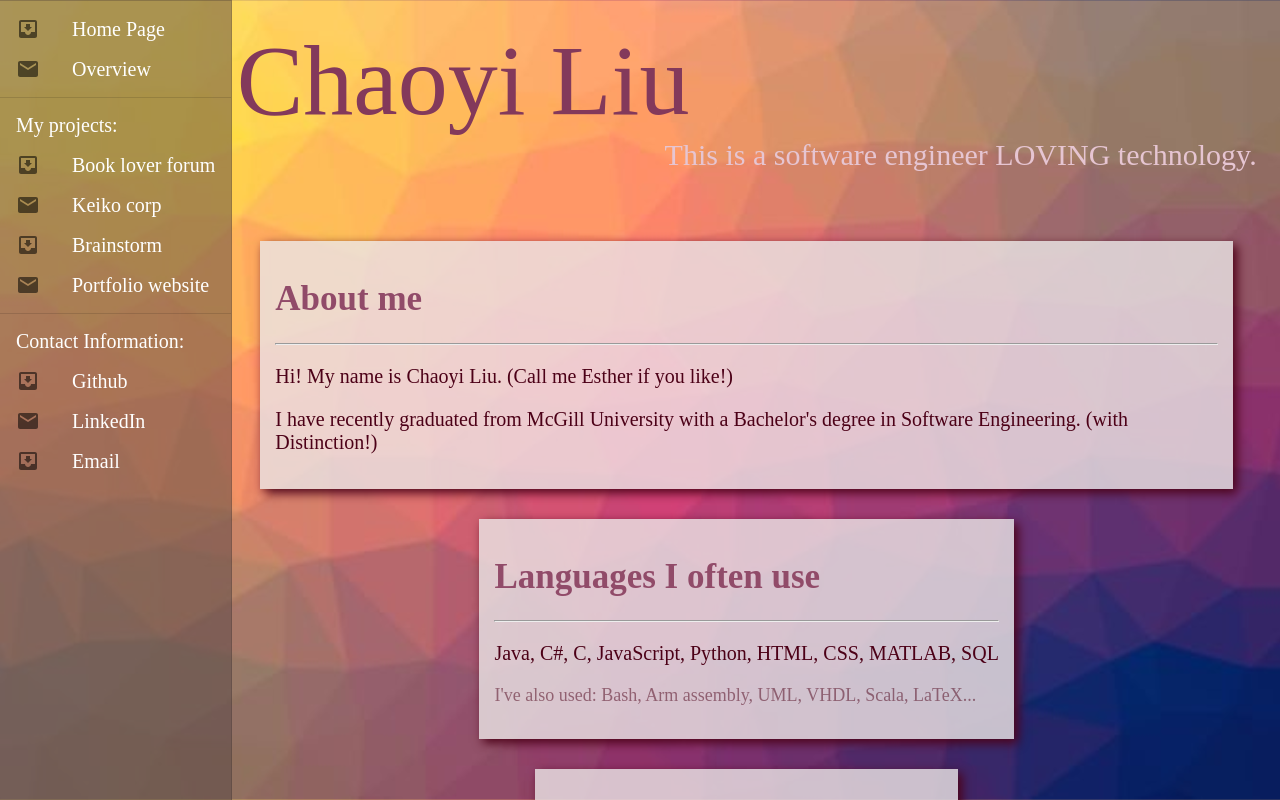
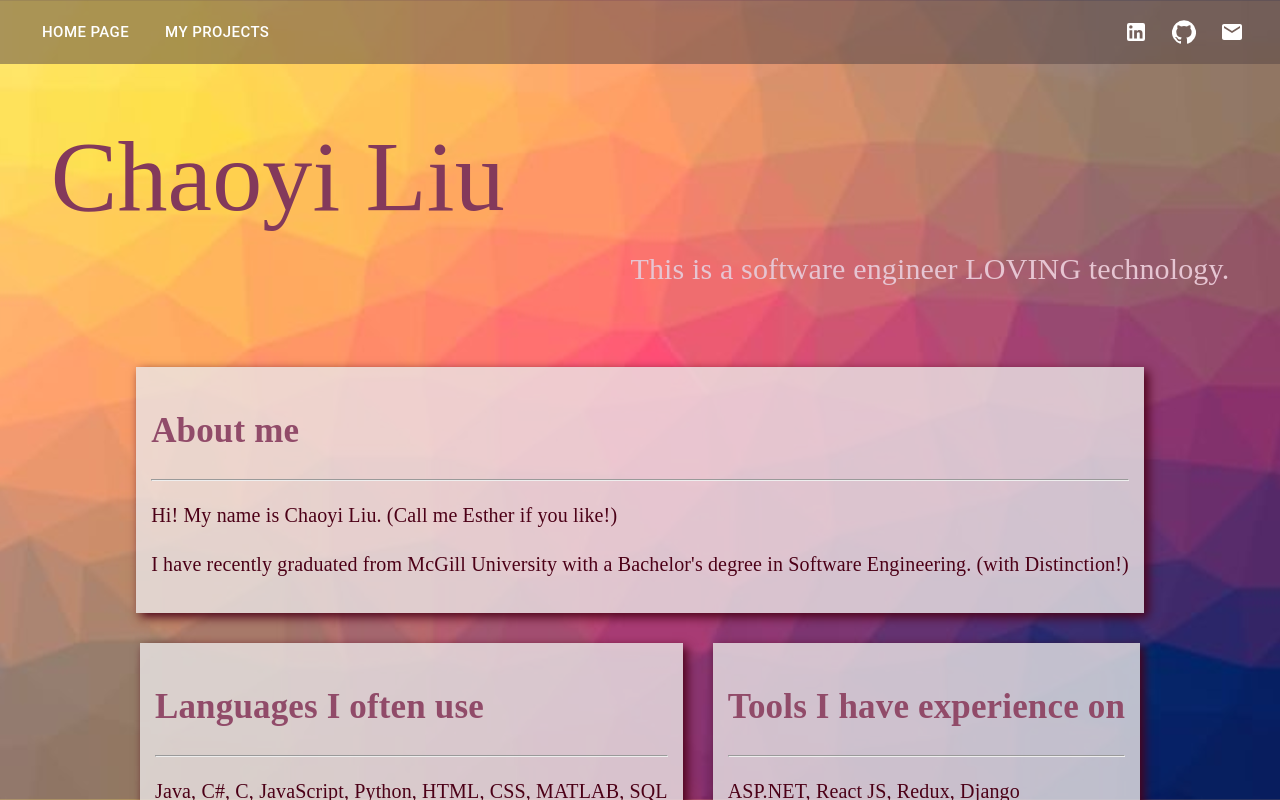
Before and after one commit to estherliu/portfolio, a React (Create React App) app: page / in a window 1280 px wide. Shown: the top 800 px of the page. Built offline with nearby package versions, Linux system fonts and the light colour scheme; a web font is replaced by a local one.

Commit message:
change sidebar to appbar

```diff
--- a/src/App.js
+++ /dev/null
@@ -1,38 +0,0 @@
-import React from "react";
-import Header from "./components/Header/Header";
-import Intro from "./components/Intro/Intro";
-import Languages from "./components/Languages/Languages";
-import Tools from "./components/Tools/Tools";
-import MyNavbar from "./components/MyNavbar/MyNavbar";
-import "./App.css";
-import {Grid} from "@material-ui/core";
-
-function App() {
-  return (
-    <div>
-      <Grid container>
-        <Grid item xs={2}>
-          <MyNavbar />
-        </Grid>
-        <Grid item xs={10}>
-          <div className="head">
-            <Header />
-          </div>
-          <div className="panelline">
-            <div className="panel">
-              <Intro />
-            </div>
-            <div className="panel">
-              <Languages />
-            </div>
-            <div className="panel">
-              <Tools />
-            </div>
-          </div>
-        </Grid>
-      </Grid>
-    </div>
-  );
-}
-
-export default App;
--- /dev/null
+++ b/src/components/Appbar/Appbar.css
@@ -0,0 +1,3 @@
+.contacts{
+    background-color: white;
+}
--- /dev/null
+++ b/src/components/Appbar/Appbar.js
@@ -0,0 +1,104 @@
+import React from "react";
+import {
+  makeStyles,
+  useScrollTrigger,
+  CssBaseline,
+  AppBar,
+  Toolbar,
+  Container,
+  Box,
+  Button,
+  IconButton,
+} from "@material-ui/core";
+import LinkedInIcon from "@material-ui/icons/LinkedIn";
+import GitHubIcon from "@material-ui/icons/GitHub";
+import EmailIcon from "@material-ui/icons/Email";
+import MyContent from "../MyContent/MyContent";
+
+function ElevationScroll(props) {
+  const { children, window } = props;
+  // Note that you normally won't need to set the window ref as useScrollTrigger
+  // will default to window.
+  // This is only being set here because the demo is in an iframe.
+  const trigger = useScrollTrigger({
+    disableHysteresis: true,
+    threshold: 0,
+    target: window ? window() : undefined,
+  });
+
+  return React.cloneElement(children, {
+    elevation: trigger ? 4 : 0,
+  });
+}
+
+const useStyles = makeStyles((theme) => ({
+  appbar: {
+    background: "rgba(87, 69, 69, 0.5)",
+    color: "white",
+  },
+  toolbar: {
+    display: "flex",
+    justifyContent: "space-between",
+    flexWrap: "wrap"
+  },
+  button: {
+    margin: 10,
+    color: "white",
+    borderColor: "white",
+    fontSize: 15,
+    fontStyle: "bold",
+  },
+  icon: {
+    color: "white",
+  },
+}));
+
+function Appbar(props) {
+  const styles = useStyles();
+  return (
+    <React.Fragment>
+      <CssBaseline />
+      <ElevationScroll {...props}>
+        <AppBar className={styles.appbar}>
+          <Toolbar className={styles.toolbar}>
+            <div>
+              <Button className={styles.button}>Home Page</Button>
+              <Button className={styles.button}>My Projects</Button>
+            </div>
+            <div className="contacts">
+              <IconButton
+                className={styles.icon}
+                href="https://www.linkedin.com/in/chaoyi-liu-a8a3b4149/"
+                target="_blank"
+              >
+                <LinkedInIcon />
+              </IconButton>
+              <IconButton
+                className={styles.icon}
+                href="https://github.com/estherliu"
+                target="_blank"
+              >
+                <GitHubIcon />
+              </IconButton>
+              <IconButton
+                className={styles.icon}
+                href="mailto:chaoyi97@gmail.com"
+              >
+                <EmailIcon />
+              </IconButton>
+            </div>
+          </Toolbar>
+        </AppBar>
+      </ElevationScroll>
+
+      <Toolbar />
+      <Container>
+        <Box my={2}>
+          <MyContent />
+        </Box>
+      </Container>
+    </React.Fragment>
+  );
+}
+
+export default Appbar;
--- a/src/App.css
+++ b/src/components/MyContent/MyContent.css
@@ -1,9 +1,3 @@
-body{
-    margin: 0px 0px;
-    background: url("./bg.jpeg") no-repeat center center fixed;
-    background-size: cover;
-}
-
 .head{
     text-align: center;
     margin: 2px;
--- /dev/null
+++ b/src/components/MyContent/MyContent.js
@@ -0,0 +1,29 @@
+import React from "react";
+import Tools from "../Tools/Tools";
+import Header from "../Header/Header";
+import Languages from "../Languages/Languages";
+import Intro from "../Intro/Intro";
+import "./MyContent.css";
+
+function MyContent() {
+  return (
+    <React.Fragment>
+      <div className="head">
+        <Header />
+      </div>
+      <div className="panelline">
+        <div className="panel">
+          <Intro />
+        </div>
+        <div className="panel">
+          <Languages />
+        </div>
+        <div className="panel">
+          <Tools />
+        </div>
+      </div>
+    </React.Fragment>
+  );
+}
+
+export default MyContent;
--- a/src/components/MyNavbar/MyNavbar.css
+++ /dev/null
@@ -1,11 +0,0 @@
-.listtext{
-    font-family: 'Playfair Display', serif;
-    font-size: 20px;
-}
-
-.bar{
-    background-color: rgba(87, 69, 69, 0.5);
-    background-size: cover;
-    color: white;
-    font-size: 30px;
-}
--- a/src/components/MyNavbar/MyNavbar.js
+++ /dev/null
@@ -1,75 +0,0 @@
-import React from "react";
-import {
-  makeStyles,
-  Divider,
-  List,
-  ListItem,
-  ListItemIcon,
-  Drawer,
-} from "@material-ui/core";
-import InboxIcon from "@material-ui/icons/MoveToInbox";
-import MailIcon from "@material-ui/icons/Mail";
-import "./MyNavbar.css";
-
-const useStyles = makeStyles({
-  paper: {
-    background: 'rgba(87, 69, 69, 0.5)',
-    color: 'white'
-  }
-});
-function MyNavbar() {
-  const styles = useStyles();
-
-  return (
-    <div>
-      <Drawer anchor="left" variant="permanent" classes={{paper:styles.paper}}>
-        <Divider />
-        <List>
-          {["Home Page", "Overview"].map((text, index) => (
-            <ListItem button key={text}>
-              <ListItemIcon>
-                {index % 2 === 0 ? <InboxIcon /> : <MailIcon />}
-              </ListItemIcon>
-              <div className="listtext">{text}</div>
-            </ListItem>
-          ))}
-        </List>
-        <Divider />
-        <List>
-          <ListItem>
-            <div className="listtext">My projects:</div>
-          </ListItem>
-          {[
-            "Book lover forum",
-            "Keiko corp",
-            "Brainstorm",
-            "Portfolio website",
-          ].map((text, index) => (
-            <ListItem button key={text}>
-              <ListItemIcon>
-                {index % 2 === 0 ? <InboxIcon /> : <MailIcon />}
-              </ListItemIcon>
-              <div className="listtext">{text}</div>
-            </ListItem>
-          ))}
-        </List>
-        <Divider />
-        <List>
-          <ListItem>
-            <div className="listtext">Contact Information:</div>
-          </ListItem>
-          {["Github", "LinkedIn", "Email"].map((text, index) => (
-            <ListItem button key={text}>
-              <ListItemIcon>
-                {index % 2 === 0 ? <InboxIcon /> : <MailIcon />}
-              </ListItemIcon>
-              <div className="listtext">{text}</div>
-            </ListItem>
-          ))}
-        </List>
-      </Drawer>
-    </div>
-  );
-}
-
-export default MyNavbar;
--- a/src/index.css
+++ b/src/index.css
@@ -1,3 +1,9 @@
+body{
+  margin: 0px 0px;
+  background: url("./bg.jpeg") no-repeat center center fixed;
+  background-size: cover;
+}
+
 /* body {
   margin: 0;
   font-family: -apple-system, BlinkMacSystemFont, 'Segoe UI', 'Roboto', 'Oxygen',
--- a/src/index.js
+++ b/src/index.js
@@ -1,13 +1,13 @@
 import React from 'react';
 import ReactDOM from 'react-dom';
 import './index.css';
-import App from './App';
+import Appbar from './components/Appbar/Appbar';
 import * as serviceWorker from './serviceWorker';
 
 
 ReactDOM.render(
   <React.StrictMode>
-    <App />
+    <Appbar />
   </React.StrictMode>,
   document.getElementById('root')
 );
```
Also changed, not shown: 1 other file (tests, documents, lock files or other folders).
